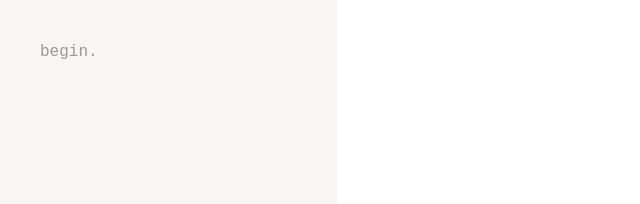
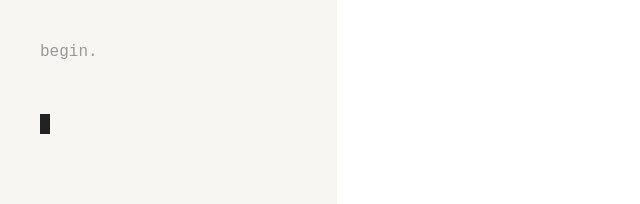
Before and after one commit to macxintosh/muse-mirror, a React (Vite) app: page / in a window 1280 px wide. Shown: the top 204 px of the page, without its empty margins (0-640 px from the left). Built offline with nearby package versions, Linux system fonts and the light colour scheme.

Commit message:
added gentle breathing cursor animation

```diff
--- a/src/App.jsx
+++ b/src/App.jsx
@@ -36,7 +36,10 @@ export default function App() {
   return (
     <div style={styles.container}>
       {messages.map((msg, i) => (
-        <div key={i} style={{ ...styles.line, color: msg.role === 'user' ? '#222' : '#555' }}>
+        <div
+          key={i}
+          style={{ ...styles.line, color: msg.role === 'user' ? '#222' : '#555' }}
+        >
           {msg.text}
         </div>
       ))}
@@ -51,6 +54,7 @@ export default function App() {
           autoComplete="off"
         />
       </form>
+      <div style={styles.cursor}></div>
     </div>
   );
 }
@@ -64,6 +68,7 @@ const styles = {
     padding: '40px',
     display: 'flex',
     flexDirection: 'column',
+    position: 'relative',
   },
   begin: {
     color: '#999',
@@ -82,4 +87,15 @@ const styles = {
     width: '100%',
     caretColor: '#222',
   },
+  cursor: {
+    width: '10px',
+    height: '20px',
+    backgroundColor: '#222',
+    animation: 'breathe 5s infinite ease-in-out',
+    marginTop: '8px',
+  },
+  '@keyframes breathe': {
+    '0%, 100%': { opacity: 1 },
+    '50%': { opacity: 0 },
+  },
 };
```
